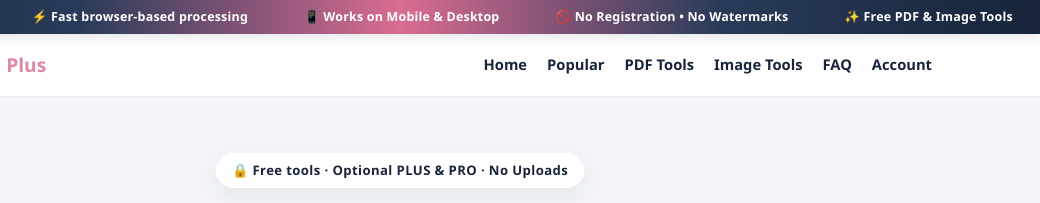
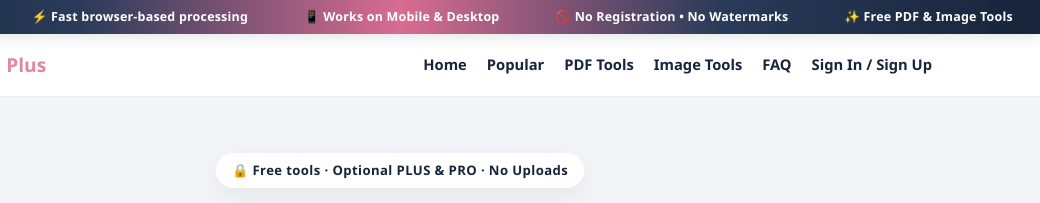
Before and after one commit to q80yooon-tech/peppy-starship-d88ba5, a plain HTML site: page index.html in a window 1280 px wide. Shown: the top 203 px of the page, 240-1280 px from the left. Drawn offline with Linux system fonts and the light colour scheme.

Commit message:
Add files via upload

```diff
--- a/index.html
+++ b/index.html
@@ -402,7 +402,7 @@ footer .copy{color:#b8c3d2}
       <a href="/#pdf-tools">PDF Tools</a>
       <a href="/#img-tools">Image Tools</a>
       <a href="/#faq">FAQ</a>
-      <a href="/account.html" class="account-nav-link">Account</a>
+      <a href="/account.html" class="account-nav-link">Sign In / Sign Up</a>
     </nav>
     <button class="burger" id="burger" aria-label="Menu" aria-expanded="false">☰</button>
   </div>
@@ -425,7 +425,7 @@ footer .copy{color:#b8c3d2}
     <a href="/rotate-pdf">🔃 Rotate PDF</a>
     <a href="/pdf-to-text">🔤 PDF to Text</a>
     <a href="/image-cropper">🔲 Image Cropper</a>
-    <a href="/account.html">👤 Account / Sign in</a>
+    <a href="/account.html">👤 Sign In / Sign Up</a>
   </div>
 </header>
 
```
